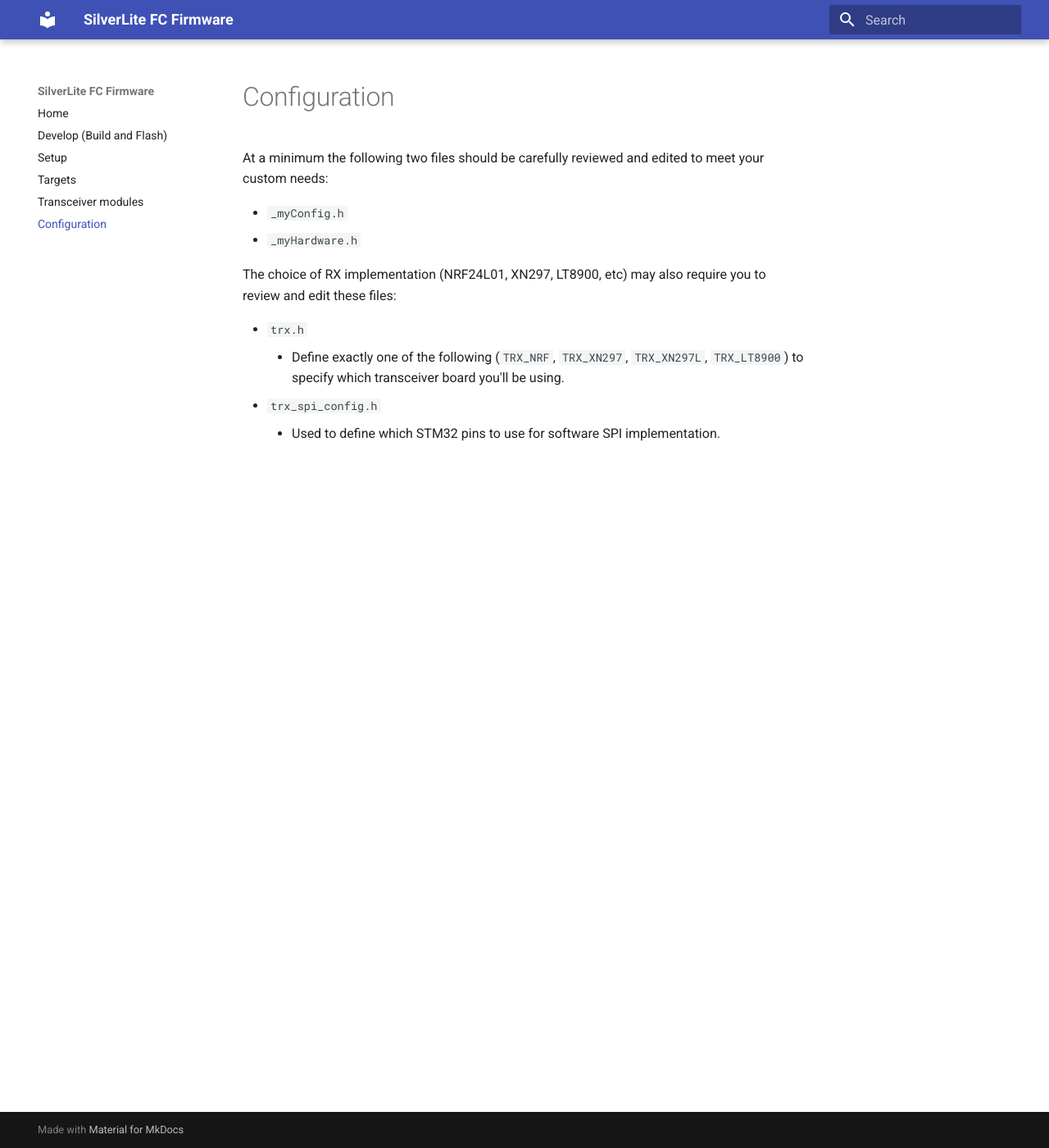
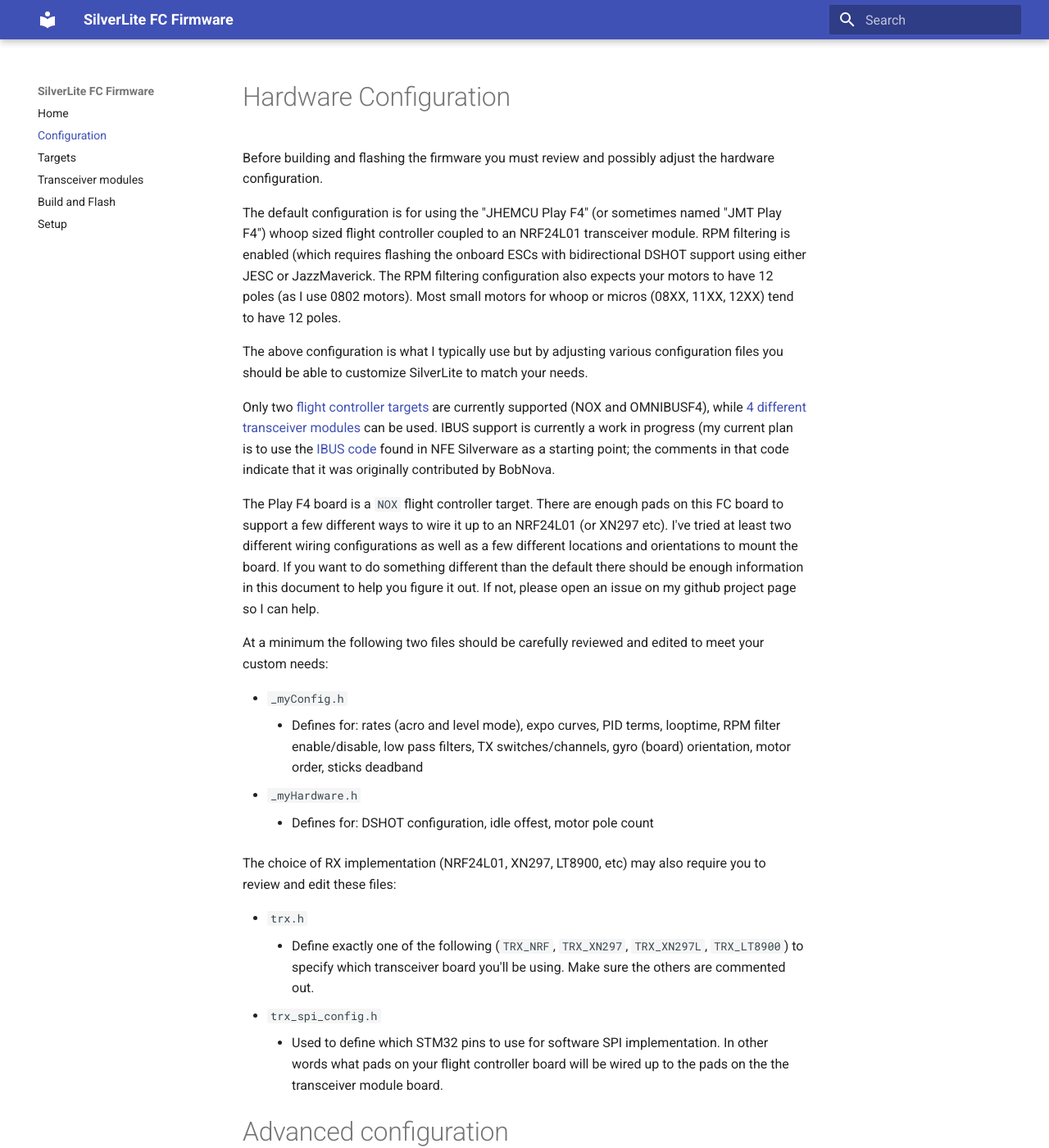
Before and after one commit to sakitume/SilverLite-FC, an MkDocs documentation site: the page built from docs/Configuration.md, in a window 1280 px wide and 1400 px high. Shown: the whole window at 82% size. Built offline with MkDocs 1.6.1 and Material for MkDocs 9.7.7, drawn with Linux system fonts in a browser that asks for light colours; some of the changed text lies outside the part shown.

Commit message:
More documentation updates

```diff
--- a/docs/Configuration.md
+++ b/docs/Configuration.md
@@ -1,14 +1,44 @@
-# Configuration
+# Hardware Configuration
+
+Before building and flashing the firmware you must review and possibly adjust the hardware configuration.
+
+The default configuration is for using the "JHEMCU Play F4" (or sometimes named "JMT Play F4") whoop
+sized flight controller coupled to an NRF24L01 transceiver module. RPM filtering is enabled (which
+requires flashing the onboard ESCs with bidirectional DSHOT support using either JESC or JazzMaverick.
+The RPM filtering configuration also expects your motors to have 12 poles (as I use 0802
+motors). Most small motors for whoop or micros (08XX, 11XX, 12XX) tend to have 12 poles.
+
+The above configuration is what I typically use but by adjusting various configuration files you should be
+able to customize SilverLite to match your needs.
+
+Only two [flight controller targets](Targets.md) are currently supported (NOX and OMNIBUSF4), while
+[4 different transceiver modules](Transceiver.md) can be used. IBUS support is currently a work in progress
+(my current plan is to use the [IBUS code](https://github.com/NotFastEnuf/NFE_Silverware/blob/master/Silverware/src/rx_ibus.c) found in NFE Silverware as a starting point; the comments in that code indicate that it was originally contributed by BobNova.
+
+The Play F4 board is a `NOX` flight controller target. There are enough pads on this FC board to support a few different ways to wire it up to
+an NRF24L01 (or XN297 etc). I've tried at least two different wiring configurations as well as a few different
+locations and orientations to mount the board. If you want to do something different than the default
+there should be enough information in this document to help you figure it out. If not, please open an issue on my github project page so I can help.
 
 At a minimum the following two files should be carefully reviewed and edited to meet your custom needs:
 
 * `_myConfig.h`
+    * Defines for: rates (acro and level mode), expo curves, PID terms, looptime, RPM filter enable/disable, low pass filters, TX switches/channels, gyro (board) orientation, motor order, sticks deadband
 * `_myHardware.h`
+    * Defines for: DSHOT configuration, idle offest, motor pole count
 
 The choice of RX implementation (NRF24L01, XN297, LT8900, etc) may also require you to review and edit
 these files:
 
 * `trx.h`
-    * Define exactly one of the following (`TRX_NRF`, `TRX_XN297`, `TRX_XN297L`, `TRX_LT8900`) to specify which transceiver board you'll be using.
+    * Define exactly one of the following (`TRX_NRF`, `TRX_XN297`, `TRX_XN297L`, `TRX_LT8900`) to specify which transceiver board you'll be using. Make sure the others are commented out.
 * `trx_spi_config.h`
-    * Used to define which STM32 pins to use for software SPI implementation.
+    * Used to define which STM32 pins to use for software SPI implementation. In other words what pads on your flight controller board
+    will be wired up to the pads on the the transceiver module board.
+
+# Advanced configuration
+If you want to remap the motors or change how your flight controller board is oriented (flipped, or rotated 45 degrees, etc),
+or wish to use a different configuration then the default then this section will hopefully contain the information
+you need.
+
+## Rates and PID terms
--- a/mkdocs.yml
+++ b/mkdocs.yml
@@ -1,11 +1,11 @@
 site_name: SilverLite FC Firmware
 nav:
     - Home: index.md
-    - Develop (Build and Flash): Develop.md
-    - Setup: DevToolsSetup.md
+    - Configuration: Configuration.md
     - Targets: Targets.md
     - Transceiver modules: Transceiver.md
-    - Configuration: Configuration.md
+    - Build and Flash: Develop.md
+    - Setup: DevToolsSetup.md
 
 
 
```
Also changed, not shown: docs/Develop.md (+25 -3 lines), docs/index.md (+17 -9 lines).
